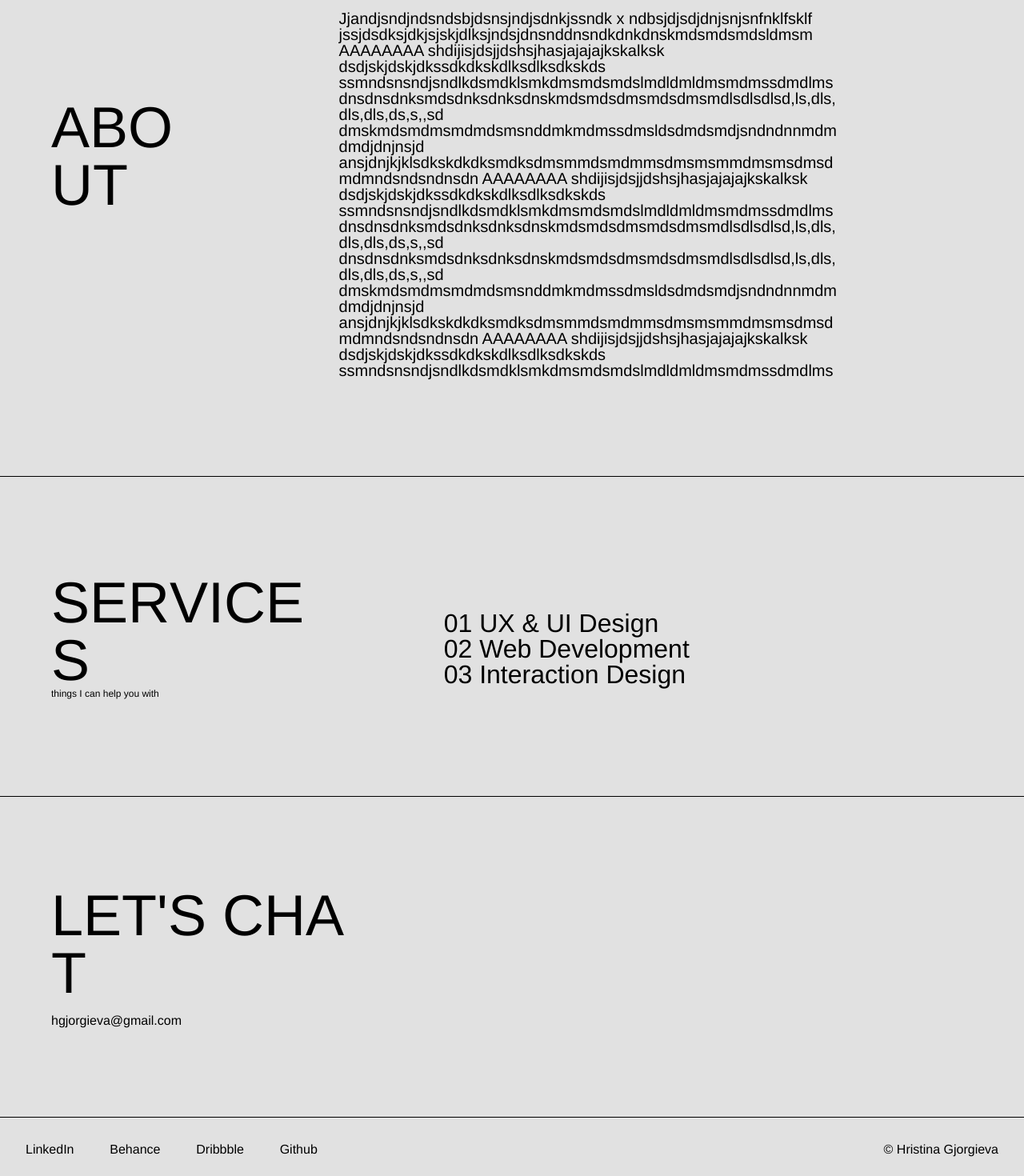
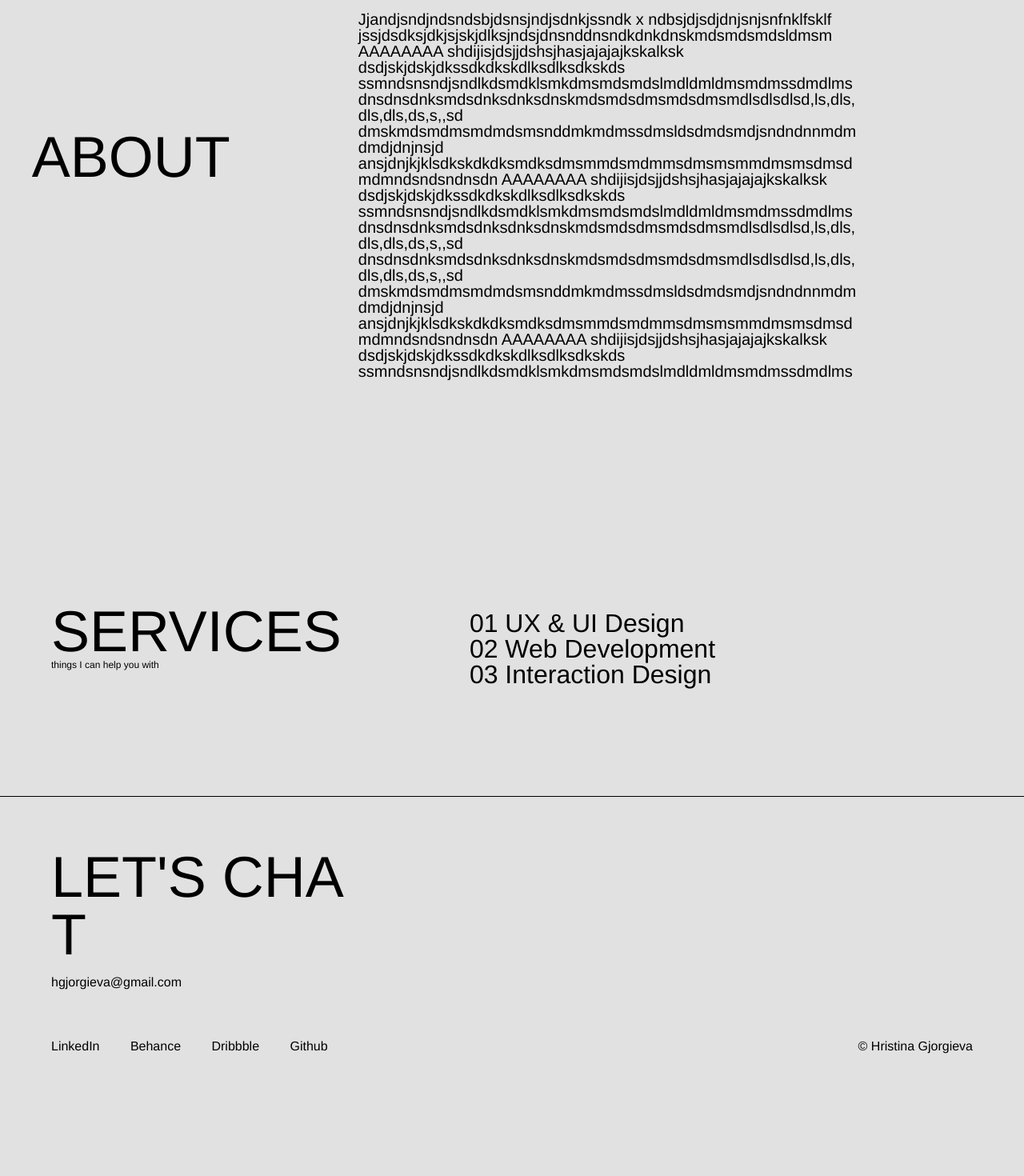
Before and after one commit to HristinaGjo/Website-Portfolio-HG, a React (Vite) app: page / in a window 1280 px wide. Shown: the part 2180-3650 px from the top of the page at 80% size. After the commit the page ends 3560 px from the top, so only its background shows below. Built offline with nearby package versions, Linux system fonts and the light colour scheme.

Commit message:
changed section title animation, fadeinup

```diff
--- a/src/styles/about.module.css
+++ b/src/styles/about.module.css
@@ -11,7 +11,7 @@ body {
     display: flex;
     justify-content: center;
     align-items: center;
-    border-bottom: 1px solid black;
+    /* border-bottom: 1px solid black; */
 }
 
 .textCtn{
@@ -33,7 +33,22 @@ body {
     font-weight: 200;
 }
 
-@keyframes fliper {
+@keyframes fadeIn {
+    from {
+        opacity: 0;
+        transform: translateY(20px);
+    }
+    to {
+        opacity: 1;
+        transform: translateY(0);
+    }
+}
+
+.animate {
+    animation: fadeIn 1.5s ease forwards;
+}
+
+/*@keyframes fliper {
     30%{
         transform: rotateY(360deg);
     }
@@ -46,13 +61,13 @@ body {
     display: inline-block;
     animation: fliper 2s linear normal;
     animation-delay: calc(var(--i)*0.15s);
-}
+} */
 
 @media (min-width: 768px) {
     .pageCtn {
       width: 100%;
       height: 100vh;
-      border-bottom: 1px solid black;
+      /* border-bottom: 1px solid black; */
       box-sizing: border-box;
       padding: 4rem;
     }
--- a/src/styles/connect.module.css
+++ b/src/styles/connect.module.css
@@ -87,8 +87,23 @@ a{
   font-size: 1.25em;
 }
 
+@keyframes fadeIn {
+  from {
+      opacity: 0;
+      transform: translateY(20px);
+  }
+  to {
+      opacity: 1;
+      transform: translateY(0);
+  }
+}
 
-@keyframes fliper {
+.animate {
+  animation: fadeIn 1s ease forwards;
+}
+
+
+/* @keyframes fliper {
   30%{
       transform: rotateY(360deg);
   }
@@ -102,7 +117,7 @@ a{
       display: inline-block;
       animation: fliper 2s linear normal;
       animation-delay: calc(var(--i)*0.15s);
-  }
+  } */
 
 
 
@@ -110,7 +125,7 @@ a{
 
   .pageCtn {
     width: 100%;
-    height: 50vh;
+    height: 30vh;
     display: grid;
     gap: 2rem;
     grid-template-columns: 1fr 2fr;
--- a/src/styles/footer.module.css
+++ b/src/styles/footer.module.css
@@ -54,8 +54,9 @@ body {
         flex-direction: row;
         justify-content: space-between;
         align-items: flex-start;
-        padding: 2rem;
+        padding: 4rem;
         box-sizing: border-box;
+        border-top: none;
     }
 
     .leftCtn{
--- a/src/styles/sectionContainer.module.css
+++ b/src/styles/sectionContainer.module.css
@@ -7,7 +7,7 @@ body{
     width: 100%;
     padding: 0 1.5rem;
     align-items: center;
-    border-bottom: 1px solid black;
+    /* border-bottom: 1px solid black;*/
     box-sizing: border-box;
   }
 
@@ -16,7 +16,7 @@ body{
         width: 100%;
         padding: 0;
         align-items: center;
-        border-bottom: 1px solid black;
+        /* border-bottom: 1px solid black;*/
         box-sizing: border-box;
       }
   }
--- a/src/styles/services.module.css
+++ b/src/styles/services.module.css
@@ -52,7 +52,7 @@ body {
   }
 
 
-  @keyframes fliper {
+  /* @keyframes fliper {
     30%{
         transform: rotateY(360deg);
     }
@@ -66,7 +66,22 @@ body {
         display: inline-block;
         animation: fliper 2s linear normal;
         animation-delay: calc(var(--i)*0.15s);
-    }
+    } */
+
+    @keyframes fadeIn {
+      from {
+          opacity: 0;
+          transform: translateY(20px);
+      }
+      to {
+          opacity: 1;
+          transform: translateY(0);
+      }
+  }
+
+  .animate {
+      animation: fadeIn 1s ease forwards;
+  }
 
 
   @media (min-width: 768px) {
```
Also changed, not shown: src/components/About.jsx (+71 -0 lines).
